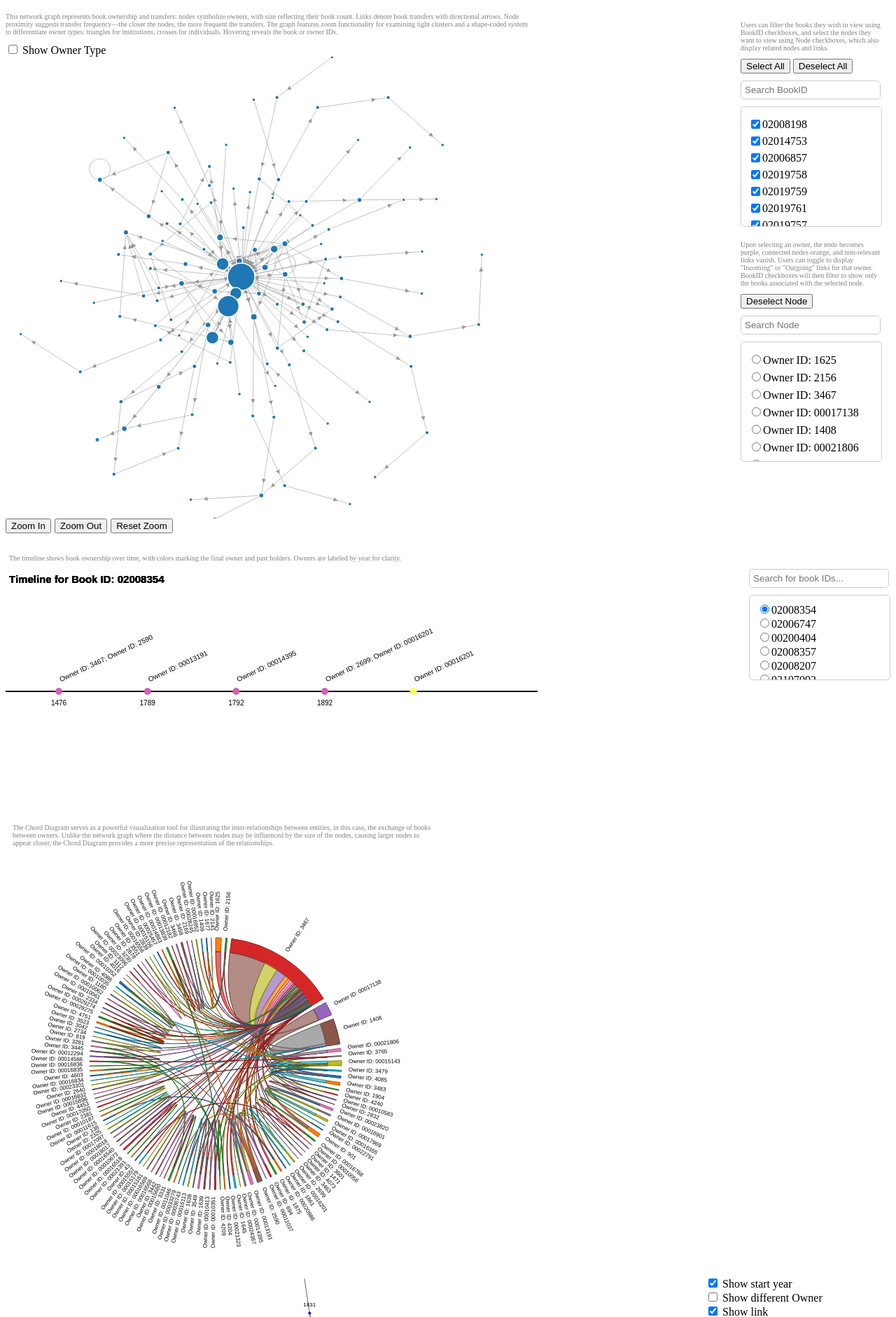
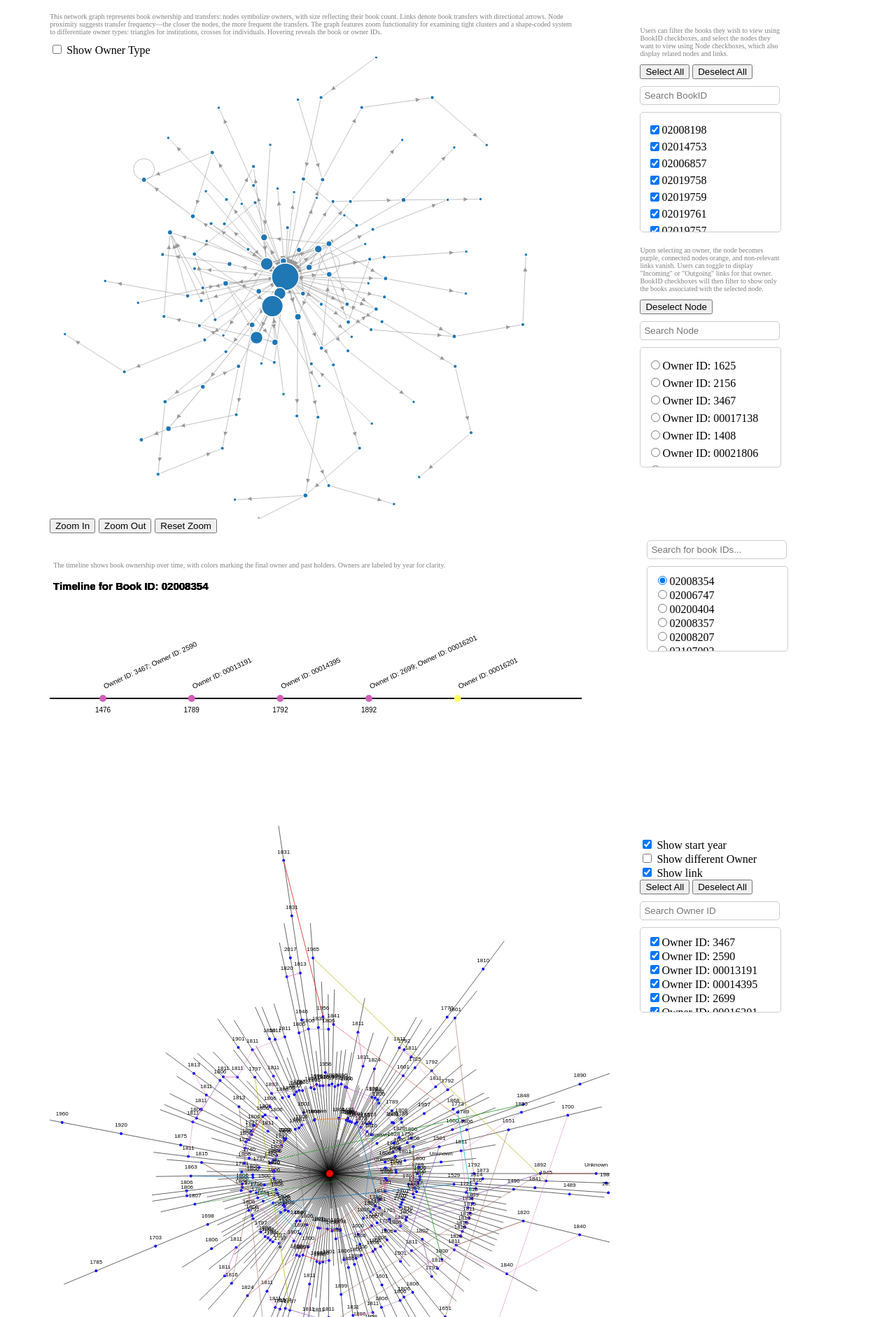
Before and after one commit to MaryJml/MSc_Project, a Flask app: page / in a window 1280 px wide. Shown: the top 1882 px of the page at 70% size. Run offline with Flask 3, Linux system fonts and the light colour scheme.

Commit message:
add pointer event to link and adjust the layout

```diff
--- a/static/css/style.css
+++ b/static/css/style.css
@@ -1,6 +1,8 @@
 .container {
     display: flex;
     justify-content: space-between;
+    width: 90%;
+    margin: 0 auto;
 }
 
 .left-panel, .right-panel {
@@ -8,13 +10,12 @@
     flex-direction: column;
 }
 
-/* 调整左右面板的宽度 */
 .left-panel {
-    flex: 3; /* 根据需要调整 */
+    flex: 3;
 }
 
 .right-panel {
-    flex: 1; /* 根据需要调整 */
+    flex: 1;
 }
 
 
@@ -43,10 +44,14 @@
     display: flex;
     flex-direction: column;
     align-items: flex-start;
-    position: absolute;
-    top: 0;
-    right: 0;
     padding: 20px;
+}
+
+#controls2 {
+    display: flex;
+    flex-direction: column;
+    padding: 20px;
+    width: 200px;
 }
 
 .buttons {
@@ -147,12 +152,6 @@ text {
     pointer-events: none;  /* 确保文本不会干扰鼠标事件 */
     user-select: none;  /* 防止文本被选中 */
 }
-
-.search-timeline-container {
-    display: flex;
-    justify-content: space-between;
-    margin-top: 10px;
-}
 .description{
     font-size: 10px;
     color: gray;
--- a/static/js/spider_web.js
+++ b/static/js/spider_web.js
@@ -109,7 +109,7 @@ const timelines = Object.keys(timeline_data).map(bookId => {
     };
 });
 
-const webWidth = 1000;
+const webWidth = 800;
 const webHeight = 1000;
 
 const webSvg = d3.select('#web')
@@ -331,7 +331,16 @@ Object.keys(ownerLocations).forEach(owner => {
                     .attr('opacity', 0.5)
                     .attr('d', d3.line()([[location.x, location.y], [closest.x, closest.y]]))
                     .attr('stroke', ownerColorScale(owner))
-                    .attr('fill', 'none');
+                    .attr('fill', 'none')
+                    .on('mouseover', function() {
+                        webTooltip.style('visibility', 'visible').text(`${owner}`);
+                    })
+                    .on('mousemove', function(event) {
+                        webTooltip.style('top', (event.pageY - 10) + 'px').style('left',(event.pageX + 10) + 'px');
+                    })
+                    .on('mouseout', function() {
+                        webTooltip.style('visibility', 'hidden');
+                    });;
             }
         });
     }
@@ -365,7 +374,8 @@ ownerCheckboxesContainer.addEventListener('change', function(event) {
         // 更新对应所有者连线的透明度
         d3.selectAll('.linkSameOwner')
             .filter(function() { return this.getAttribute('data-owner') === owner; })
-            .style('opacity', isChecked ? 0.5 : 0);
+            .style('opacity', isChecked ? 0.5 : 0)
+            .style('pointer-events', this.checked ? 'all' : 'none');
     }
 });
 
@@ -377,7 +387,9 @@ showSameOwnersCheckbox.addEventListener('change', function() {
 
     // 在隐藏复选框时重置所有连线的透明度
     if (!this.checked) {
-        d3.selectAll('.linkSameOwner').style('opacity', 0);
+        d3.selectAll('.linkSameOwner')
+            .style('opacity', 0)
+            .style('pointer-events', this.checked ? 'all' : 'none');
     }
 });
 
--- a/templates/home.html
+++ b/templates/home.html
@@ -47,14 +47,17 @@
 
 </div>
 
-<div class="description" style="width: 790px; margin-top: 20px; margin-left: 5px">
-    <p>The timeline shows book ownership over time, with colors marking the final owner and past holders. Owners are labeled by year for clarity. </p>
-</div>
-<div class="search-timeline-container">
-    <div id="timeline">
-        <!-- Timeline will be rendered here -->
+
+<div class="container">
+    <div class="left-panel">
+        <div class="description" style="width: 790px; margin-top: 20px; margin-left: 5px">
+            <p>The timeline shows book ownership over time, with colors marking the final owner and past holders. Owners are labeled by year for clarity. </p>
+        </div>
+        <div id="timeline">
+            <!-- Timeline will be rendered here -->
+        </div>
     </div>
-    <div>
+    <div  class="right-panel" >
         <div id="searchBar">
             <input type="text" id="bookFilter" placeholder="Search for book IDs...">
         </div>
@@ -64,10 +67,6 @@
     </div>
 </div>
 
-<div class="description" style="width: 600px; margin-left: 10px">
-    <p>The Chord Diagram serves as a powerful visualization tool for illustrating the inter-relationships between entities, in this case, the exchange of books between owners. Unlike the network graph where the distance between nodes may be influenced by the size of the nodes, causing larger nodes to appear closer, the Chord Diagram provides a more precise representation of the relationships.</p>
-</div>
-<svg id="chordSvg" width="600" height="600"></svg>
 
 <div class="container">
     <div class="left-panel">
@@ -91,12 +90,23 @@
             <button id="webDeselectAll">Deselect All</button>
         </div>
         <input type="text" id="ownerSearchBar" placeholder="Search Owner ID">
-        <div id="ownerCheckboxes" style="display: none;">
+        <div id="ownerCheckboxes">
             <!-- 复选框将在这里生成 -->
         </div>
     </div>
 </div>
 
+<div class="container">
+    <div class="left-panel">
+        <div class="description" style="width: 600px; justify-content: flex-start;">
+            <p>The Chord Diagram serves as a powerful visualization tool for illustrating the inter-relationships between entities, in this case, the exchange of books between owners. Unlike the network graph where the distance between nodes may be influenced by the size of the nodes, causing larger nodes to appear closer, the Chord Diagram provides a more precise representation of the relationships.</p>
+        </div>
+        <svg id="chordSvg" width="600" height="600"></svg>
+    </div>
+    <div class="right-panel">
+
+    </div>
+</div>
 
 </body>
 <script src="https://cdn.jsdelivr.net/npm/d3@7"></script>
```
